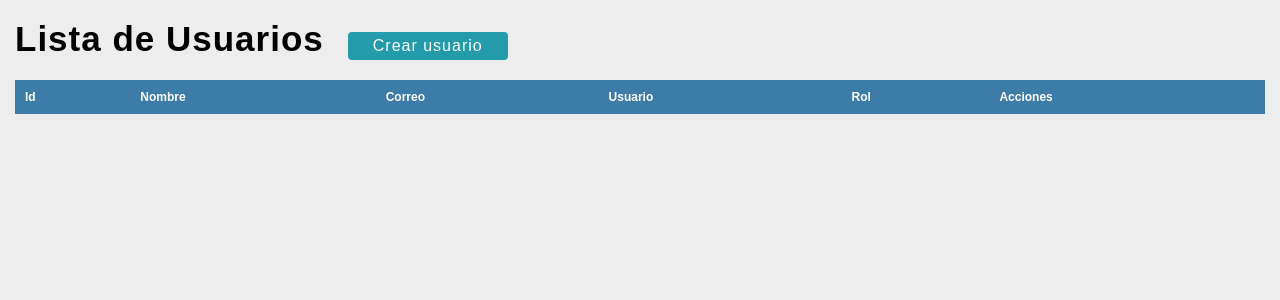
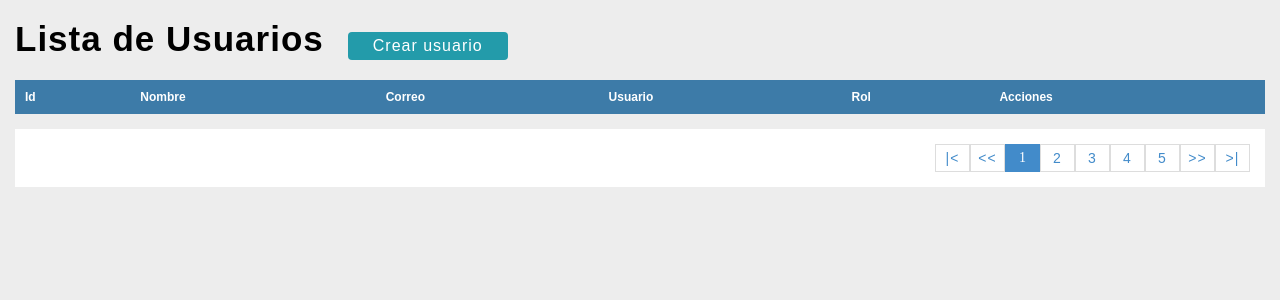
Before and after one commit to Richy211/GoldenFactura, a PHP site: page /sistema/lista_usuario.php in a window 1280 px wide. Shown: the part 78-378 px from the top of the page. Run offline with PHP 8.4, Linux system fonts and the light colour scheme; the visitor is signed in with stand-in values (Sample User, id 1); data that the repository does not hold is empty.

Commit message:
Se comienza a hacer el paginador Se le dan los estilos al paginador

```diff
--- a/sistema/css/style.css
+++ b/sistema/css/style.css
@@ -293,3 +293,33 @@ table td{
 	padding: 20px 50px;
 	border: 0;
 }
+/*============= Paginador =============*/
+.paginador ul{
+	padding: 15px;
+	list-style: none;
+	background: #FFF;
+	margin-top: 15px;
+	display: -webkit-flex;
+	display: -moz-flex;
+	display: -ms-flex;
+	display: -o-flex;
+	display: flex;
+	justify-content: flex-end;
+}
+.paginador a, .pageSelected{
+	color: #428bca;
+	border: 1px solid #ddd;
+	padding: 5px;
+	display: inline-block;
+	font-size: 14px;
+	text-align: center;
+	width: 35px;
+}
+.paginador a:hover{
+	background: #ddd;
+}
+.pageSelected{
+	color: #FFF;
+	background: #428bca;
+	border: 1px solid #428bca;
+}
--- a/sistema/lista_usuario.php
+++ b/sistema/lista_usuario.php
@@ -27,7 +27,7 @@
 <?php
 
 	$query = mysqli_query($conection, "SELECT u.idusuario, u.nombre, u.correo, u.usuario, r.rol
-						FROM usuario u INNER JOIN rol r ON u.rol = r.idrol WHERE estatus = 1 ");
+						FROM usuario u INNER JOIN rol r ON u.rol = r.idrol WHERE estatus = 1  ORDER BY idusuario DESC");
 
 	$result = mysqli_num_rows($query);
 	if($result > 0){
@@ -63,6 +63,20 @@
 
 		</table>
 
+		<div class="paginador">
+			<ul>
+				<li><a href=""> |< </a> </li>
+				<li> <a href=""> << </a></li>
+				<li class="pageSelected"> 1 </a></li>
+				<li><a href=""> 2 </a></li>
+				<li><a href=""> 3 </a></li>
+				<li><a href=""> 4 </a></li>
+				<li><a href=""> 5 </a></li>
+				<li><a href=""> >> </a></li>
+				<li><a href=""> >| </a></li>
+			</ul>
+		</div>
+
 	</section>
 </body>
 </html>
```
